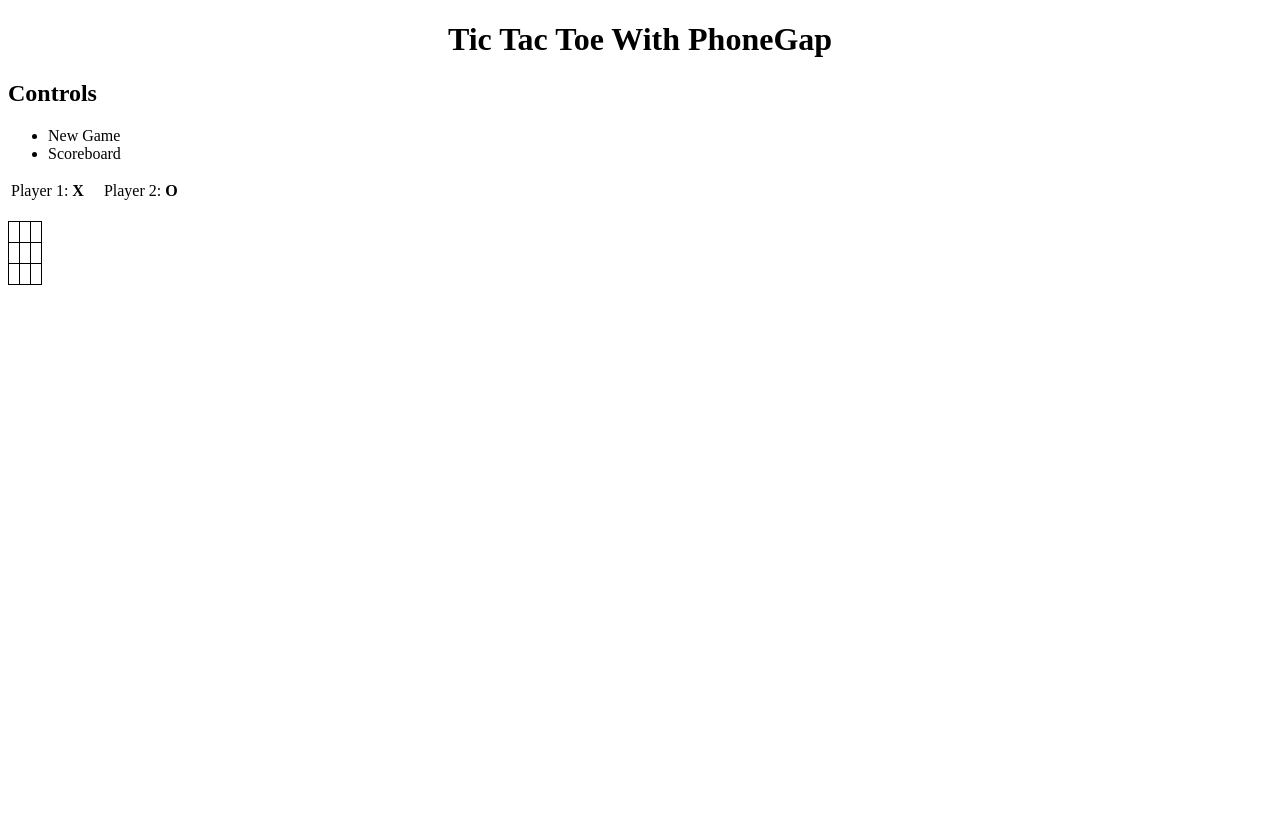
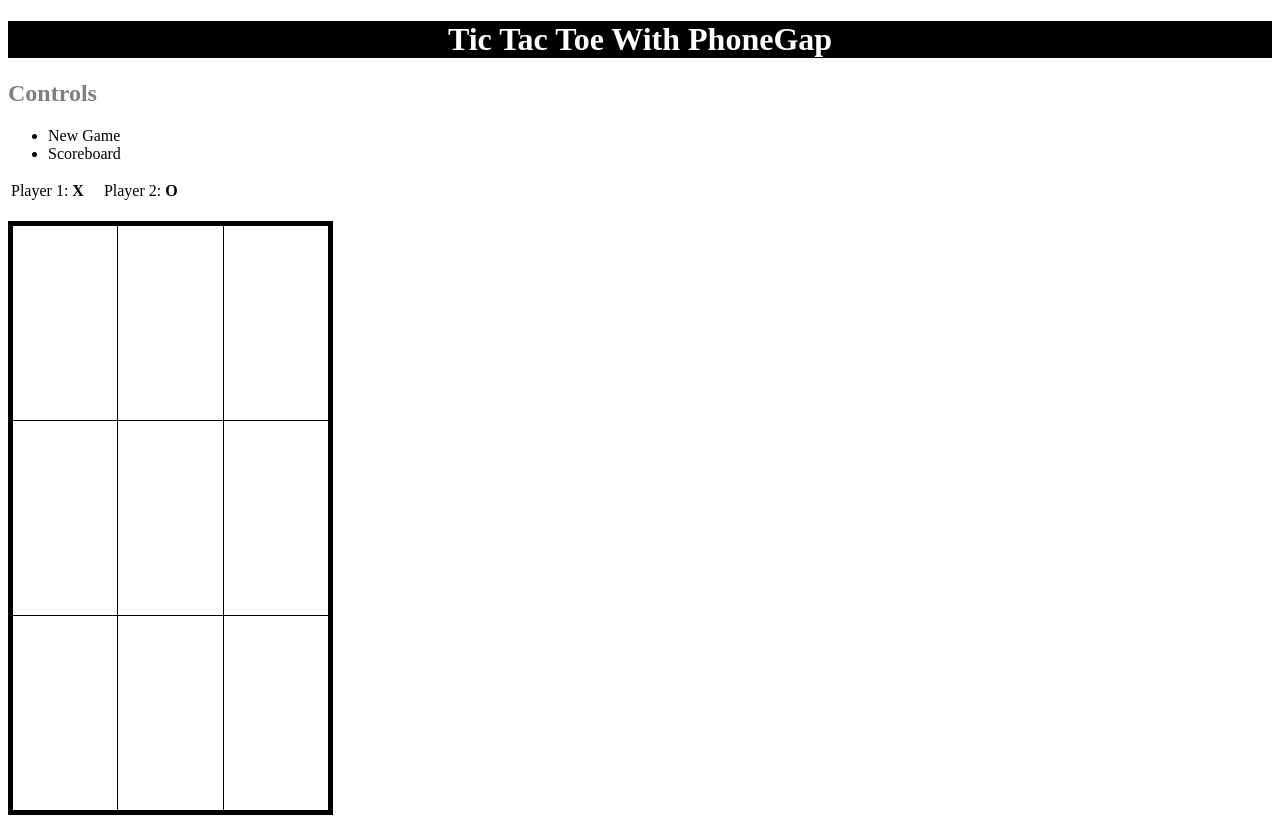
Before and after one commit to hkong/PhoneGap_TicTacToe, a plain HTML site: page index.html in a window 1280 px wide. Before the commit the page ends 800 px from the top, so only its background shows below. Drawn offline with Linux system fonts and the light colour scheme.

Commit message:
update style

```diff
--- a/index.html
+++ b/index.html
@@ -2,18 +2,14 @@
 <html>
 	<head>
 		<title>PhoneGap Tic Tac Toe</title>
-		<style type="text/css">
-		.tg  {border-collapse:collapse;border-spacing:0;}
-		.tg td{font-family:Arial, sans-serif;font-size:14px;padding:10px 5px;border-style:solid;border-width:1px;overflow:hidden;word-break:normal;}
-		.tg th{font-family:Arial, sans-serif;font-size:14px;font-weight:normal;padding:10px 5px;border-style:solid;border-width:1px;overflow:hidden;word-break:normal;}
-		</style>
+		<link rel="stylesheet" type="text/css" href="styles.css">
+
 	</head>
 
 	<body>
-		<div>
-		<center>
+		<div class="title">
 		<h1>Tic Tac Toe With PhoneGap</h1>
-		</center>
+		</div>
 
 		<h2>Controls</h2>
 		<ul>
@@ -32,21 +28,21 @@
 
 		</br>
 
-		<table class="tg">
+		<table class="play-area tg">
 		  <tr>
-			<td class="tg-031e"></td>
-			<td class="tg-031e"></td>
-			<td class="tg-031e"></td>
+			<td class="tg-031e">&nbsp;</td>
+			<td class="tg-031e">&nbsp;</td>
+			<td class="tg-031e">&nbsp;</td>
 		  </tr>
 		  <tr>
-			<td class="tg-031e"></td>
-			<td class="tg-031e"></td>
-			<td class="tg-031e"></td>
+			<td class="tg-031e">&nbsp;</td>
+			<td class="tg-031e">&nbsp;</td>
+			<td class="tg-031e">&nbsp;</td>
 		  </tr>
 		  <tr>
-			<td class="tg-031e"></td>
-			<td class="tg-031e"></td>
-			<td class="tg-031e"></td>
+			<td class="tg-031e">&nbsp;</td>
+			<td class="tg-031e">&nbsp;</td>
+			<td class="tg-031e">&nbsp;</td>
 		  </tr>
 		</table>
 
--- /dev/null
+++ b/styles.css
@@ -0,0 +1,36 @@
+.tg  {
+	border-collapse:collapse;
+	border-spacing:0;
+}
+
+.tg td {
+	font-family:Arial;
+	sans-serif;
+	padding:5px 30px;
+	border-style:solid;
+	border-width:1px;
+	overflow:hidden;
+	word-break:normal;
+}
+
+
+h2 {
+	color:gray;
+}
+
+
+.play-area {
+	border-style:solid;
+	border-width:5px;
+	border-color:black;
+}
+
+.title {
+	background-color:black;
+	color:white;
+	text-align: center;
+}
+
+.tg-031e  {
+	font-size: 10em;
+}
```
Also changed, not shown: icon.png, splash.png.
